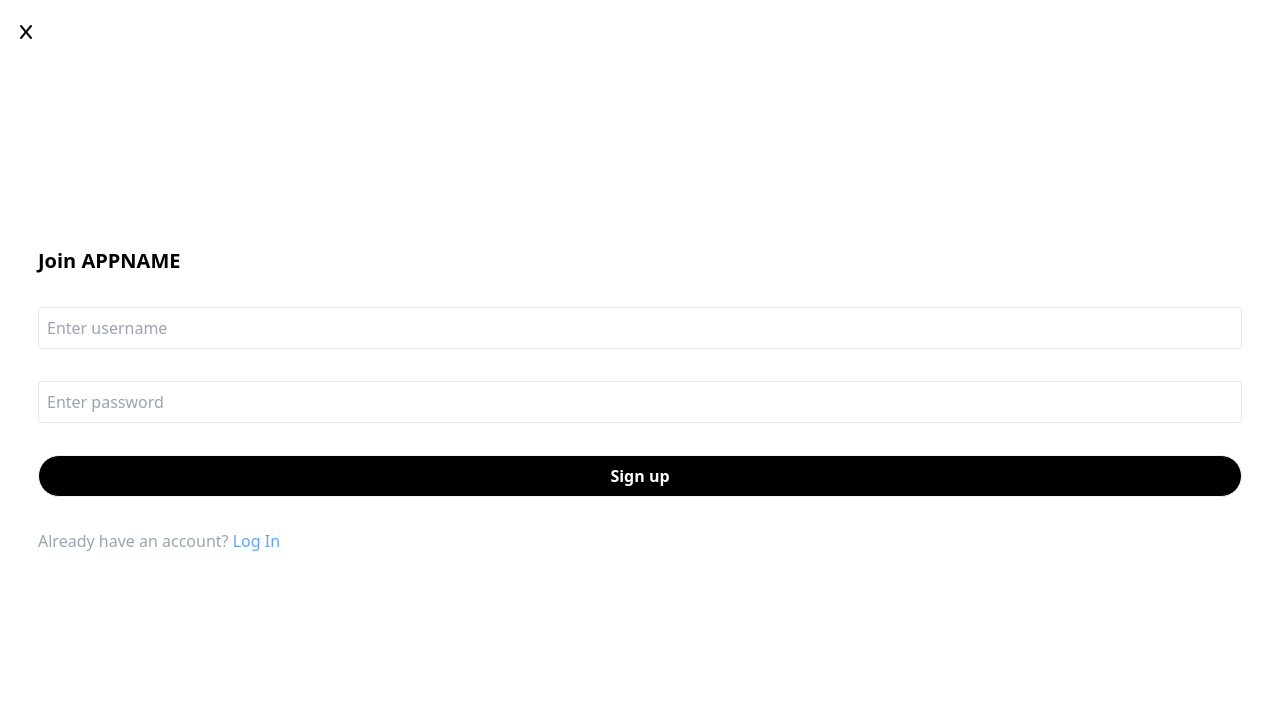
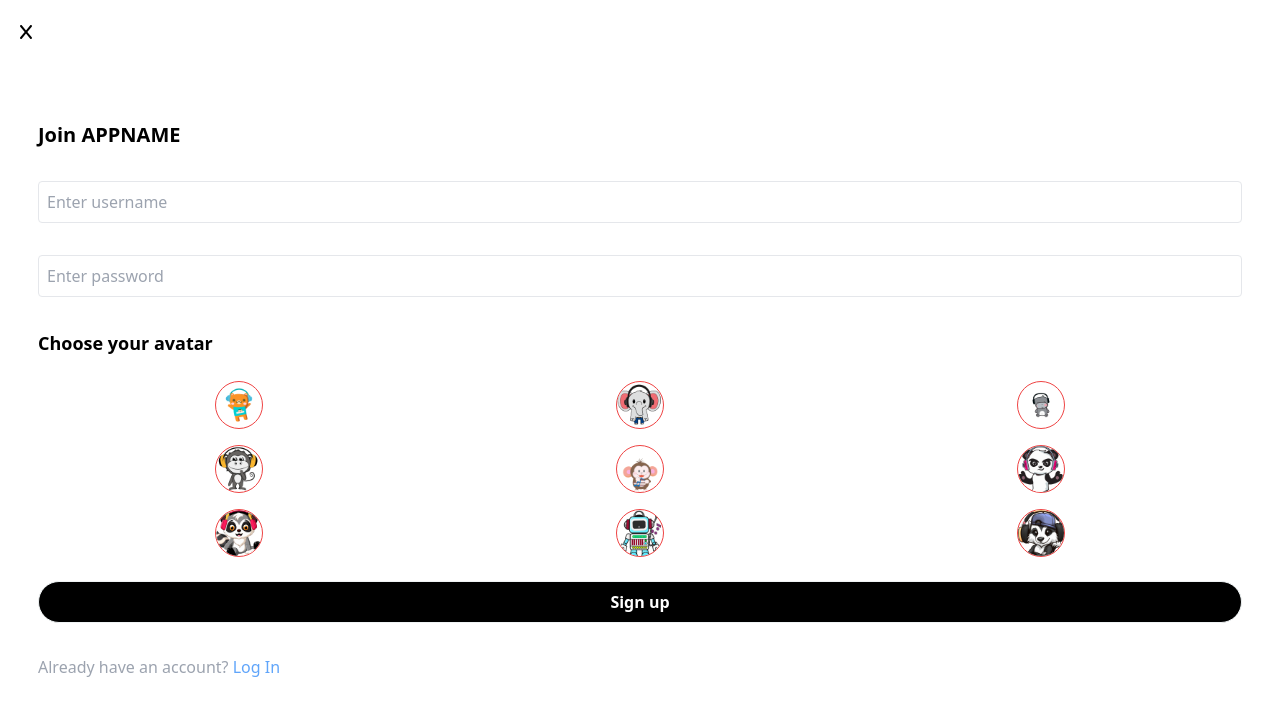
Before and after one commit to Joey-Red/client, a React (Create React App) app: page / in a window 1280 px wide. Both pictures are taken after a click on the button "Sign up". Shown: the top 716 px of the page. Built offline with nearby package versions, Linux system fonts and the light colour scheme; no server answers.

Commit message:
Created file, gives options to share or quote post

```diff
--- a/src/Components/SignUpModal.js
+++ b/src/Components/SignUpModal.js
@@ -2,15 +2,28 @@ import React, { useState } from "react";
 import { FontAwesomeIcon } from "@fortawesome/react-fontawesome";
 import { faX } from "@fortawesome/free-solid-svg-icons";
 import axios from "axios";
+import imgOne from "../resources/BearDALLE.png";
+import imgTwo from "../resources/ElephantDALLE.png";
+import imgThree from "../resources/GreyAnimalDALLE.png";
+import imgFour from "../resources/Monkey2DALLE.png";
+import imgFive from "../resources/MonkeyDALLE.png";
+import imgSix from "../resources/PandaDALLE.png";
+import imgSeven from "../resources/RaccoonDALLE.png";
+import imgEight from "../resources/RobotDALLE.png";
+import imgNine from "../resources/SkunkDALLE.png";
 function SignUpModal(props) {
-  let { setLogInModalState, setSignUpModalState } = props;
+  let { setLogInModalState, setSignUpModalState, setAvatarNotif } = props;
   let [usernameField, setUsernameField] = useState("");
   let [passwordField, setPasswordField] = useState("");
+  let [picNum, setPicNum] = useState();
   let signUpCall = () => {
+    if (picNum !== undefined && picNum.length !== 1) {
+      console.log(picNum);
       axios
         .post("http://localhost:8080/user/sign-up", {
           username: usernameField,
           password: passwordField,
+          picNum: picNum,
         })
         .then((res) => {
           console.log(res);
@@ -19,8 +32,10 @@ function SignUpModal(props) {
           }
         })
         .catch();
+    } else {
+      setAvatarNotif(true);
+    }
   };
-
   let handleClose = () => {
     setSignUpModalState(false);
   };
@@ -28,7 +43,26 @@ function SignUpModal(props) {
     setLogInModalState(true);
     setSignUpModalState(false);
   };
-
+  let chosenAv = null;
+  let allAvs = document.getElementsByClassName(
+    "pointer-events-none border border-red-500 max-h-[48px] min-h-[48px] min-w-[48px] max-w-[48px] rounded-full"
+  );
+  let selectPicture = (e) => {
+    // console.log(allAvs);
+    for (let i = 0; i < allAvs.length; i++) {
+      allAvs[i].style.backgroundColor = "white";
+    }
+    // allAvs.style.backgroundColor = "white";
+    // oldAv.style.backgroundColor = "white";
+    let makeString = e.target.value.toString();
+    // setPicNum(e.target.value).toString();
+    setPicNum(makeString);
+    console.log(makeString);
+    chosenAv = document.getElementById(e.target.value);
+    chosenAv.style.backgroundColor = "rgb(239 68 68)";
+    // chosenAv.style.transform = "scale(1.1)";
+    // chosenAv.style.border = "2px solid red";
+  };
   return (
     <div className="fixed top-0 bottom-0 right-0 left-0 bg-white z-20 px-8">
       <div className="mx-1.5 flex justify-center flex-col h-full">
@@ -53,6 +87,120 @@ function SignUpModal(props) {
               onChange={(e) => setPasswordField(e.target.value)}
             />
           </div>
+          <div>
+            <div className="text-lg font-bold py-4">Choose your avatar</div>
+            <div className="grid grid-rows-3 grid-cols-3">
+              <button
+                onClick={(e) => selectPicture(e)}
+                value="imgOne"
+                className="flex justify-center my-2"
+              >
+                <img
+                  id="imgOne"
+                  className="pointer-events-none border border-red-500 max-h-[48px] min-h-[48px] min-w-[48px] max-w-[48px] rounded-full"
+                  src={imgOne}
+                  alt=""
+                />
+              </button>
+              <button
+                onClick={(e) => selectPicture(e)}
+                value="imgTwo"
+                className="flex justify-center my-2"
+              >
+                <img
+                  id="imgTwo"
+                  className="pointer-events-none border border-red-500 max-h-[48px] min-h-[48px] min-w-[48px] max-w-[48px] rounded-full"
+                  src={imgTwo}
+                  alt=""
+                />
+              </button>
+              <button
+                onClick={(e) => selectPicture(e)}
+                value="imgThree"
+                className="flex justify-center my-2"
+              >
+                <img
+                  id="imgThree"
+                  className="pointer-events-none border border-red-500 max-h-[48px] min-h-[48px] min-w-[48px] max-w-[48px] rounded-full"
+                  src={imgThree}
+                  alt=""
+                />
+              </button>
+              <button
+                onClick={(e) => selectPicture(e)}
+                value="imgFour"
+                className="flex justify-center my-2"
+              >
+                <img
+                  id="imgFour"
+                  className="pointer-events-none border border-red-500 max-h-[48px] min-h-[48px] min-w-[48px] max-w-[48px] rounded-full"
+                  src={imgFour}
+                  alt=""
+                />
+              </button>
+              <button
+                onClick={(e) => selectPicture(e)}
+                value="imgFive"
+                className="flex justify-center my-2"
+              >
+                <img
+                  id="imgFive"
+                  className="pointer-events-none border border-red-500 max-h-[48px] min-h-[48px] min-w-[48px] max-w-[48px] rounded-full"
+                  src={imgFive}
+                  alt=""
+                />
+              </button>
+              <button
+                onClick={(e) => selectPicture(e)}
+                value="imgSix"
+                className="flex justify-center my-2"
+              >
+                <img
+                  id="imgSix"
+                  className="pointer-events-none border border-red-500 max-h-[48px] min-h-[48px] min-w-[48px] max-w-[48px] rounded-full"
+                  src={imgSix}
+                  alt=""
+                />
+              </button>
+              <button
+                onClick={(e) => selectPicture(e)}
+                value="imgSeven"
+                className="flex justify-center my-2"
+              >
+                <img
+                  id="imgSeven"
+                  className="pointer-events-none border border-red-500 max-h-[48px] min-h-[48px] min-w-[48px] max-w-[48px] rounded-full"
+                  src={imgSeven}
+                  alt=""
+                />
+              </button>
+              <button
+                onClick={(e) => selectPicture(e)}
+                value="imgEight"
+                className="flex justify-center my-2"
+              >
+                <img
+                  id="imgEight"
+                  className="pointer-events-none border border-red-500 max-h-[48px] min-h-[48px] min-w-[48px] max-w-[48px] rounded-full"
+                  src={imgEight}
+                  alt=""
+                />
+              </button>
+              <button
+                onClick={(e) => selectPicture(e)}
+                value="imgNine"
+                className="flex justify-center my-2"
+              >
+                <img
+                  id="imgNine"
+                  className="pointer-events-none border border-red-500 max-h-[48px] min-h-[48px] min-w-[48px] max-w-[48px] rounded-full"
+                  src={imgNine}
+                  alt=""
+                />
+              </button>
+            </div>
+          </div>
+
           <div className="py-4">
             <button
               onClick={signUpCall}
```
Lines whose indentation alone changed are shown as unchanged.
